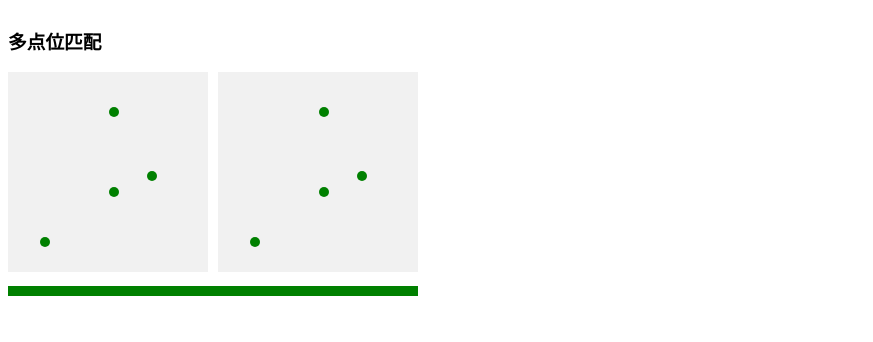
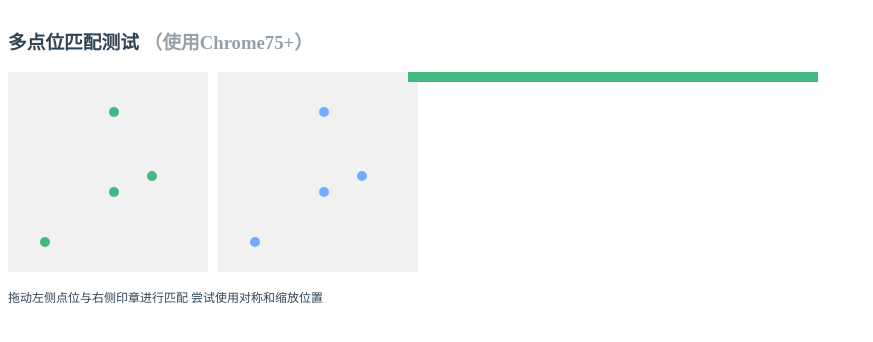
Before and after one commit to browniu/stampCode, a website: page src/index.html in a window 1280 px wide. Shown: the whole page, without its empty margins (0-873 px from the left). Drawn offline with Linux system fonts and the light colour scheme.

Commit message:
更新文档

```diff
--- a/src/draw.js
+++ b/src/draw.js
@@ -10,23 +10,23 @@ const initCanvas = (root) => {
 };
 
 // 绘制点位
-function drawPoints(points, cvs, ctx, color, size) {
+const drawPoints = (points, cvs, ctx, color, size) => {
     clearCtx(cvs, ctx);
     points.forEach(point => {
         drawPoint(ctx, point[0], point[1], color, size)
     })
-}
+};
 
 // 绘制点
 const drawPoint = (ctx, x, y, color, size) => {
-    ctx.fillStyle = color || 'green';
+    ctx.fillStyle = color || '#42b983';
     ctx.beginPath();
     ctx.arc(x, y, size || 5, 0, 2 * Math.PI);
     ctx.fill();
 };
 
 // 交互监听
-function listenCvs(cvs, ctx, points, stempCode) {
+const listenCvs = (cvs, ctx, points, stampCode) => {
     let dragAble = [false, false, false];
     cvs.addEventListener('mousedown', (e) => {
         const touch = getPosRelaParent(e, cvs);
@@ -36,78 +36,78 @@ function listenCvs(cvs, ctx, points, stempCode) {
     cvs.addEventListener('mousemove', (e) => {
         const touch = getPosRelaParent(e, cvs);
         if (touch && dragAble.includes(true)) {
+            let ifCatch = false;
             points = points.map((point, i) => {
-                if (dragAble[i]) return [touch.x, touch.y];
-                else return point
+                if (dragAble[i] && !ifCatch) {
+                    ifCatch = true;
+                    return [touch.x, touch.y];
+                } else return point
             });
-            const scope = displayPoints(points, document.querySelector('.panel'), stempCode)
-            drawPoints(points, cvs, ctx, scope > 92 ? 'green' : 'red');
+            const scope = displayPoints(points, document.querySelector('.panel'), stampCode)
+            drawPoints(points, cvs, ctx, scope > 92 ? '#42b983' : '#f66');
         }
     });
 
     cvs.addEventListener('mouseup', () => dragAble = [false, false, false]);
     cvs.addEventListener('mouseleave', () => dragAble = [false, false, false]);
 
-    // document.querySelector('.rotate').onclick = () => rotateCtx(cvs, ctx, points);
-
-}
+};
 
 // 判断接触状态
-function touchPoints(touch, points) {
+const touchPoints = (touch, points) => {
     return points.map(point => {
         const xIn = touch.x >= point[0] - 10 && touch.x <= point[0] + 10;
         const yIn = touch.y >= point[1] - 10 && touch.y <= point[1] + 10;
         return xIn && yIn
     })
-}
+};
 
-// 显示点组坐标
-function displayPoints(points, root, stempCode) {
+// 更新面板
+const displayPoints = (points, root, stampCode) => {
     const code = distanceMultiple(points);
-    const scope = approximateMatchArray(code, stempCode);
+    const scope = approximateMatchArray(code, stampCode);
     const status = document.querySelector('.status').firstChild;
     status.style.width = scope + '%';
-    status.style.background = scope < 92 ? 'red' : 'green';
-    root.innerHTML = `<p style="font-size: 12px;opacity: .7;">${scope}</p>`; // + points.map(point => `<p>${JSON.stringify(point)}</p>`).join('')
+    status.style.background = scope < 92 ? '#f66' : '#42b983';
+    root.innerHTML = `<p style="font-size: 12px;opacity: .7;">匹配度 ${scope}%</p>`; // + points.map(point => `<p>${JSON.stringify(point)}</p>`).join('')
     return scope
-}
+};
 
 // 清空画布
-function clearCtx(cvs, ctx) {
+const clearCtx = (cvs, ctx) => {
     ctx.clearRect(0, 0, cvs.height, cvs.width);
-}
+};
 
 // 获取点击位置相对于父级的坐标
-function getPosRelaParent(event, parent) {
+const getPosRelaParent = (event, parent) => {
     const touchPos = {x: event.pageX, y: event.pageY};
     const parentPos = {x: parent.getBoundingClientRect().x, y: parent.getBoundingClientRect().y};
     const posReduce = {x: touchPos.x - parentPos.x, y: touchPos.y - parentPos.y};
     const xIn = posReduce.x > 0 && posReduce.x < parent.width;
     const yIn = posReduce.y > 0 && posReduce.y < parent.height;
     if (xIn && yIn) return {x: touchPos.x - parentPos.x, y: touchPos.y - parentPos.y}
-
-}
+};
 
 // 绘制固定图章
-function drawStamp(root, points) {
+const drawStamp = (root, points) => {
     const {cvs, ctx} = initCanvas(root);
     cvs.style.margin = '0 10px';
-    drawPoints(points, cvs, ctx, 'green')
-}
+    drawPoints(points, cvs, ctx, '#73abfe')
+};
 
 // 旋转画布
-function rotateCtx(cvs, ctx, points) {
+const rotateCtx = (cvs, ctx, points) => {
     clearCtx(cvs, ctx);
     ctx.rotate(20 * Math.PI / 180);
     drawPoints(points, cvs, ctx);
-}
+};
 
 // 绘制运行
-function draw(points) {
-    const {cvs, ctx} = initCanvas(document.querySelector('.cvs'));
+const draw = (points) => {
+    const {cvs, ctx} = initCanvas(document.querySelector('.cvs-touch'));
     points = points || [[126, 77], [79, 133], [61, 43]];
     const stempCode = distanceMultiple(points);
     drawPoints(points, cvs, ctx);
     listenCvs(cvs, ctx, points, stempCode);
-    drawStamp(document.querySelector('.cvs'), points)
-}
+    drawStamp(document.querySelector('.cvs-stamp'), points)
+};
--- a/src/index.html
+++ b/src/index.html
@@ -10,20 +10,56 @@
 <script src="index.js"></script>
 <script src="draw.js"></script>
 <style>
+    * {
+        --green: #42b983;
+        --red: #f66;
+        --blue: #73abfe;
+        --title: #273849;
+        --text: #304455;
+    }
+
     html, body {
         overflow: hidden;
         background: #fff;
+        min-width: 450px;
+        color: var(--text);
     }
 
-    i {
+    .cvs-item {
+        display: inline-block;
         font-size: 12px;
+        float: left;
+        position: relative;
+        width: 200px;
+    }
+
+    .cvs-item p {
+        white-space: nowrap;
+    }
+
+    .cvs-stamp:before {
+        content: '印章图案';
+        display: inline-block;
+        position: absolute;
+        top: 0;
+        right: 0;
+        background: #ccc;
+        padding: 5px 10px;
+        box-sizing: border-box;
+        transform: scale(.7);
+        color: #fff;
+        display: none;
+    }
+
+    .control {
+        text-align: center;
     }
 
     .status {
         margin: 10px 0;
         width: 410px;
         height: 10px;
-        background: #666;
+        background: #eee;
         position: relative;
         white-space: nowrap;
         overflow: hidden;
@@ -33,7 +69,7 @@
         position: absolute;
         top: 0;
         left: 0;
-        background: green;
+        background: var(--green);
         display: inline-block;
         height: 100%;
         width: 100%;
@@ -49,9 +85,16 @@
 </script>
 <body>
 
-<h3>多点位匹配</h3>
-<div class="cvs"></div>
-<!--<span class="rotate">rotate</span>-->
+<h3>多点位匹配测试 <span style="opacity: .5;">（使用Chrome75+）</span></h3>
+<div class="cvs">
+    <div class="cvs-item">
+        <span class="cvs-touch"></span>
+        <p>拖动左侧点位与右侧印章进行匹配 尝试使用对称和缩放位置</p>
+    </div>
+    <div class="cvs-item">
+        <span class="cvs-stamp"></span>
+    </div>
+</div>
 <div class="status"><span></span></div>
 <div class="panel"></div>
 </body>
--- a/src/index.js
+++ b/src/index.js
@@ -34,7 +34,7 @@ const distanceMultiple = (points) => {
 // 四舍五入到指定位数
 const round = (n, decimals = 0) => Number(`${Math.round(`${n}e${decimals}`)}e-${decimals}`);
 
-// 近似匹配
+// 差异相关性
 const approximateMatchArray = (arr1, arr2) => {
     let scope = 0;
     arr1 = arr1.sort();
@@ -48,7 +48,20 @@ const approximateMatchArray = (arr1, arr2) => {
     let damping = 105;
     if (scope < 90) damping = 125;
     scope = scope * (scope / damping);
+    if (scope > 100) scope = 0;
     return scope
+};
+
+// 余弦相似度
+const cosSimilarity = async (x, y) => {
+    x = tf.tensor1d(x);
+    y = tf.tensor1d(y);
+    const p1 = tf.sqrt(x.mul(x).sum());
+    const p2 = tf.sqrt(y.mul(y).sum());
+    let p12 = x.mul(y).sum();
+    let score = p12.div(p1.mul(p2));
+    score = ((await score.data())[0] - 0.9) * 10;
+    return score
 };
 
 // 主程序
```
Also changed, not shown: README.md.
